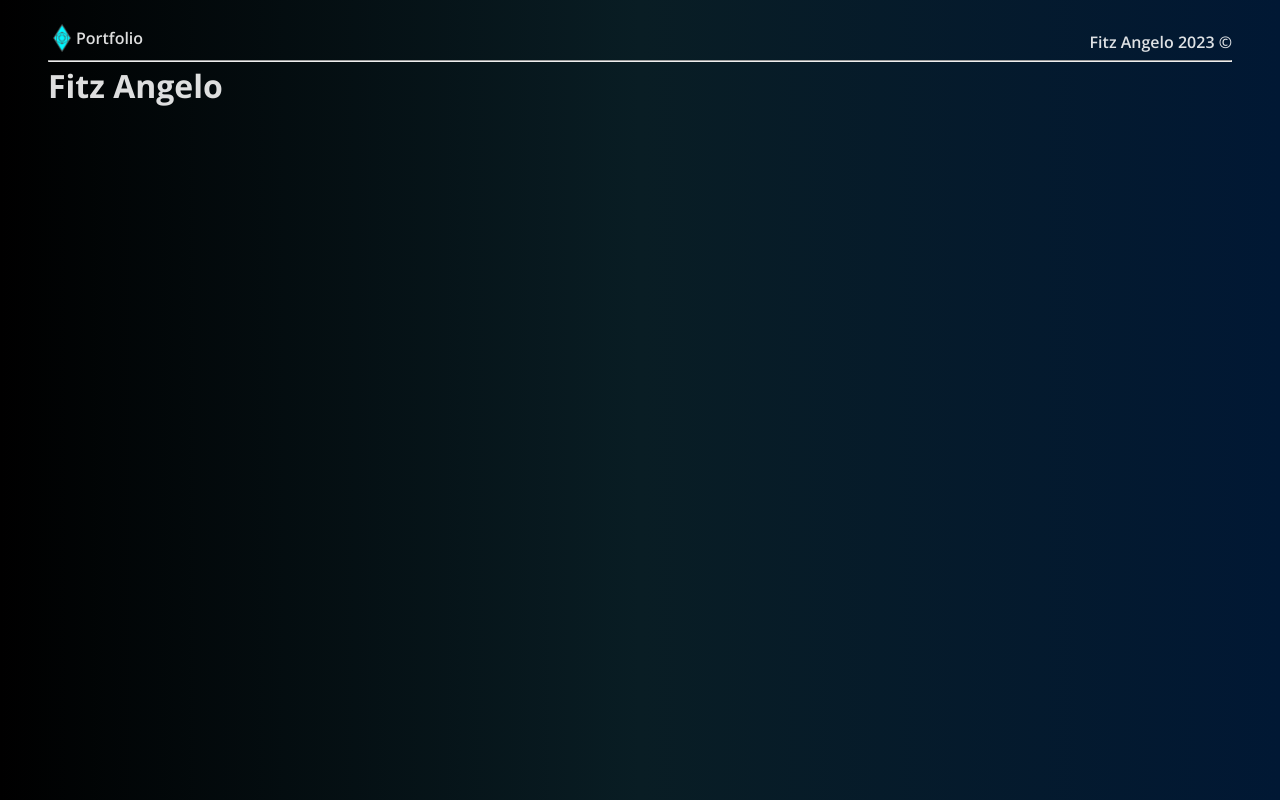
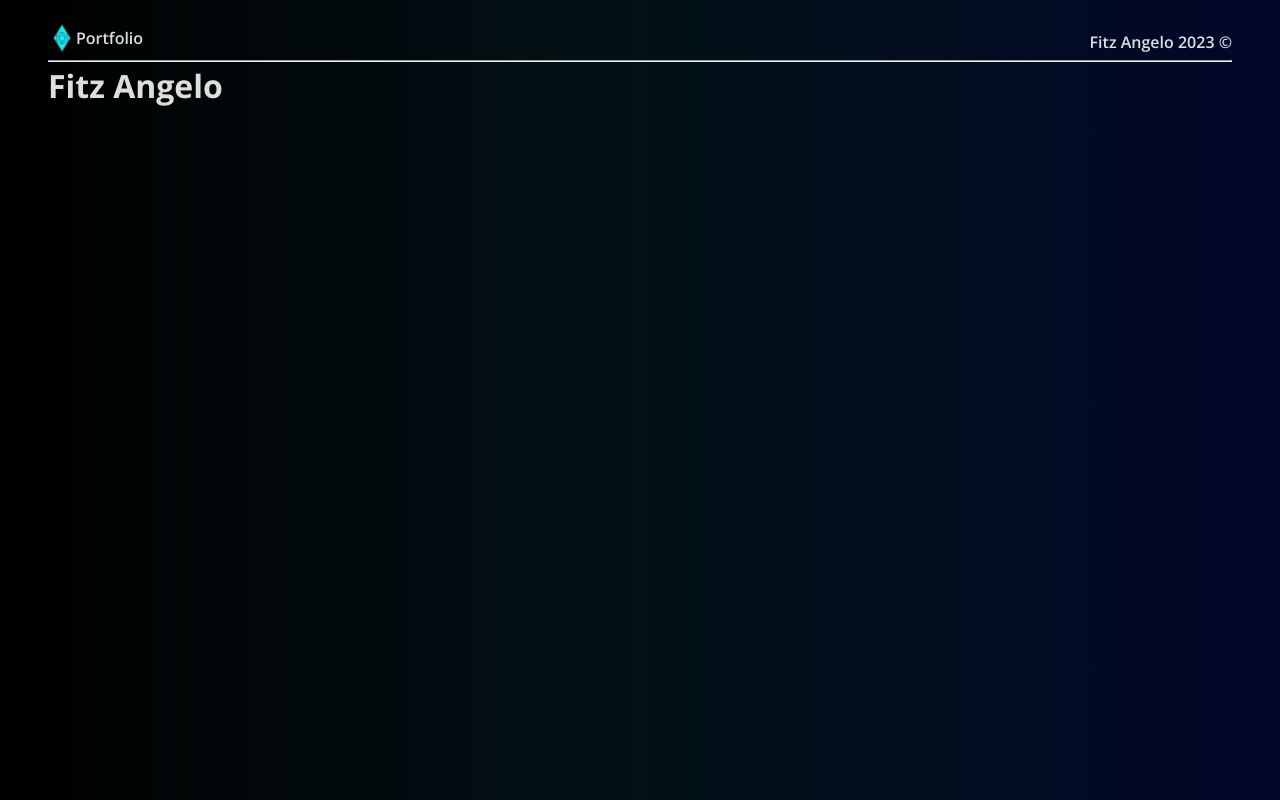
Before and after one commit to kulaizki/Portfolio, a React (Vite) app: page / in a window 1280 px wide. Built offline with nearby package versions, Linux system fonts and the light colour scheme.

Commit message:
feat: dimmed the gradient

```diff
--- a/src/App.css
+++ b/src/App.css
@@ -2,10 +2,6 @@
   height: 100%;
   padding: 24px 48px;
   overflow-x: hidden;
-}
-
-.Main {
-
 }
 
 /* .logo {
--- a/src/components/layout/Header.css
+++ b/src/components/layout/Header.css
@@ -26,9 +26,5 @@
 
 .Header__logo > a:hover {
     color: rgb(0, 243, 243);
-    text-shadow: 0 0 8px rgb(0, 243, 243);
+    text-shadow: 0 0 16px rgb(0, 243, 243);
 }
-
-.Header__copyright {
-
-}
--- a/src/index.css
+++ b/src/index.css
@@ -11,7 +11,7 @@
   color-scheme: light dark;
   color: rgba(255, 255, 255, 0.87);
   background-color: #131313;
-  background-image: linear-gradient(to right, rgb(0, 0, 0), rgb(9, 29, 36), rgb(1, 24, 52) );
+  background-image: linear-gradient(to right, rgb(0, 0, 0), rgb(2, 18, 23), rgb(1, 7, 41) );
   font-synthesis: none;
   text-rendering: optimizeLegibility;
   -webkit-font-smoothing: antialiased;
```
